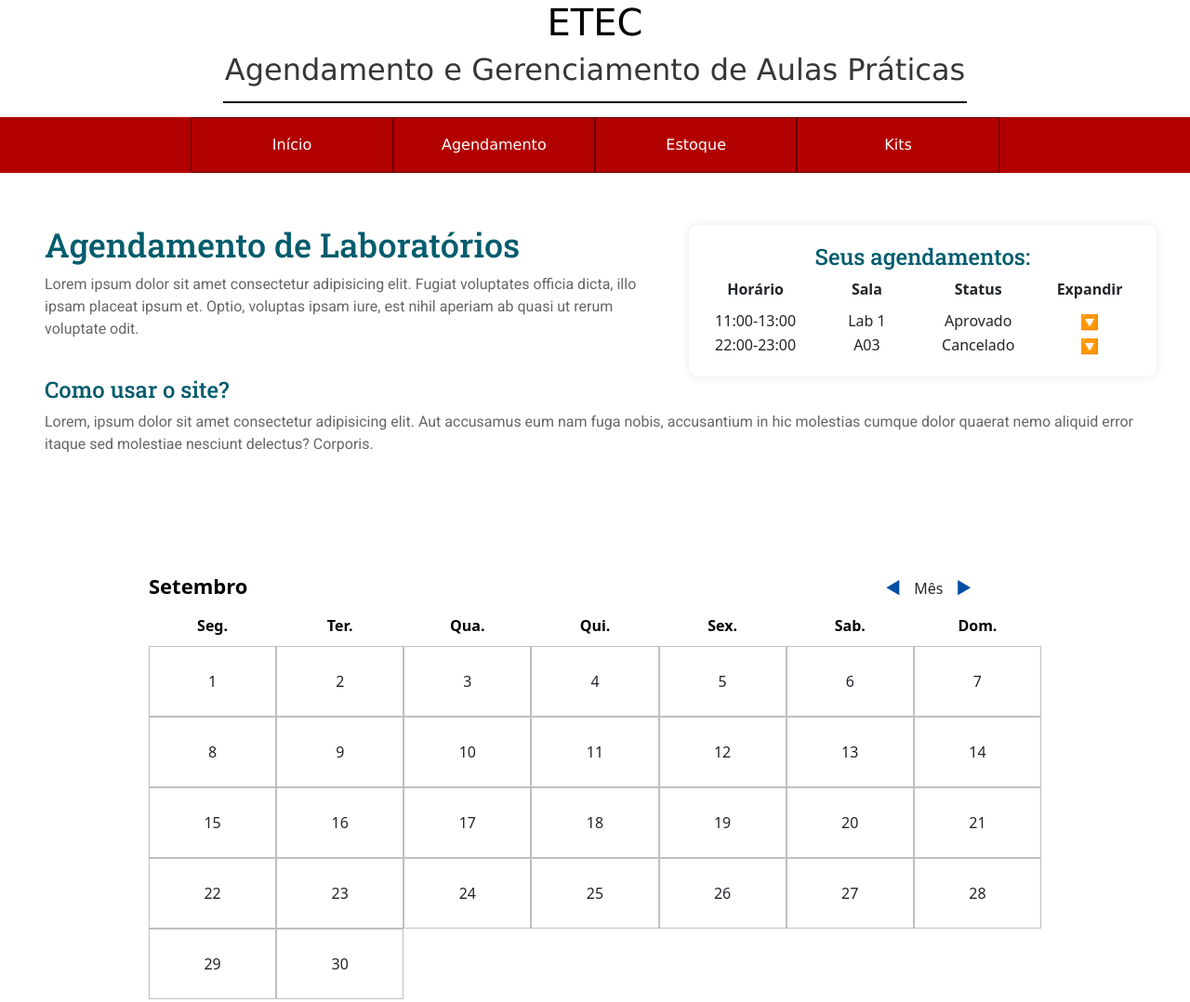
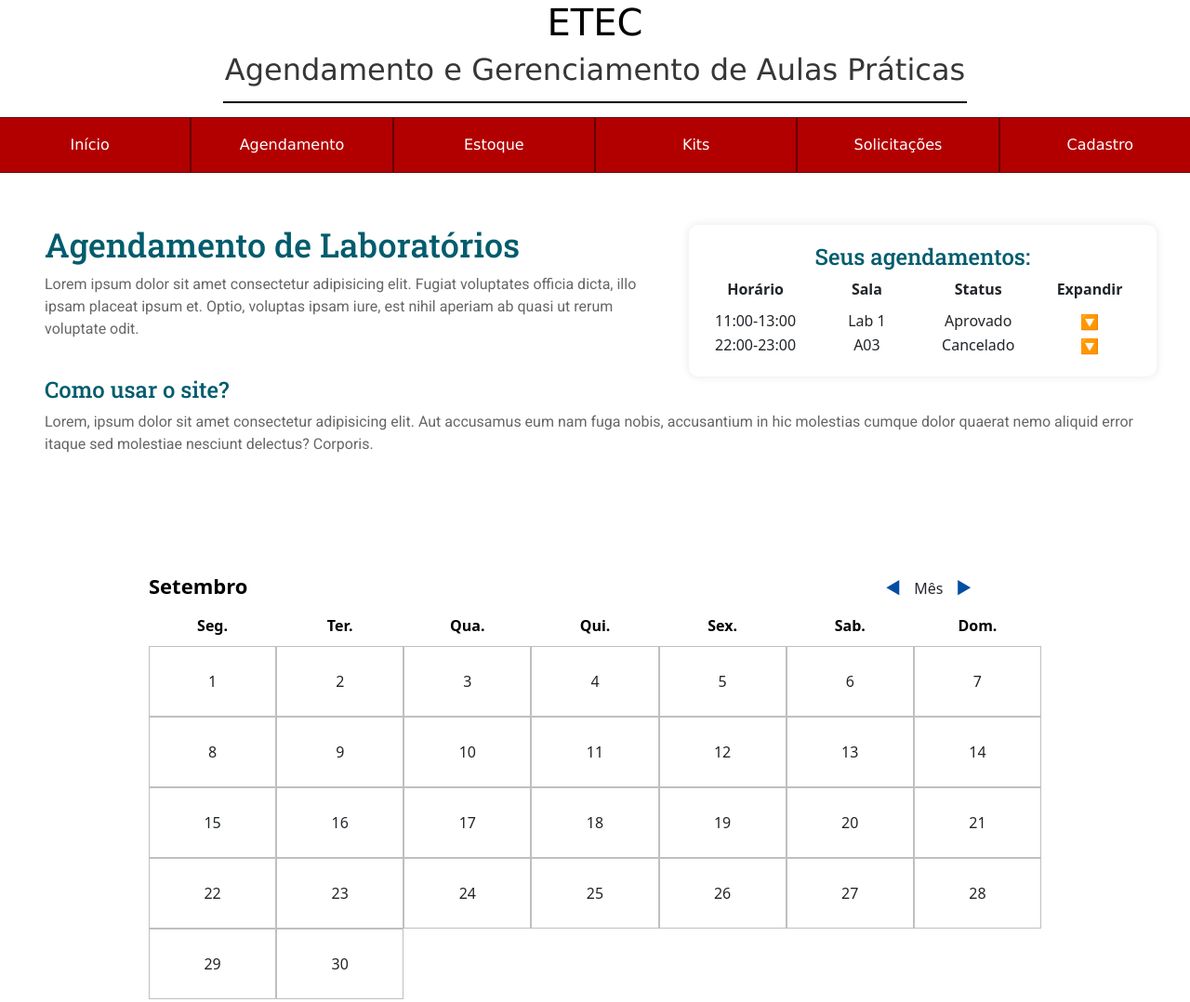
Before and after one commit to Kaique-Sachelli/PI-ETEC, a website: page inicio.html in a window 1280 px wide. Shown: the top 1078 px of the page at 93% size. Drawn offline with nearby package versions, Linux system fonts and the light colour scheme.

Commit message:
Adicionando botões à barra superior

```diff
--- a/inicio.html
+++ b/inicio.html
@@ -28,10 +28,12 @@
 
    </div>
       <div class="row justify-content-md-start  justify-content-lg-center container-vermelho">
-         <button onclick="window.location.href='inicio.html'"class="col-lg-2 col-3 secao"> Início </button>
-         <button onclick="window.location.href='agendamento.html'"class="col-lg-2 col-3 secao"> Agendamento </button>
-         <button onclick="window.location.href=''"class="col-lg-2 col-3 secao"> Estoque </button>
-         <button onclick="window.location.href='produtos.html'"class="col-lg-2 col-3 secao"> Kits </button>
+         <button onclick="window.location.href='inicio.html'"class="col-md-2 col-4 secao">Início</button>
+         <button onclick="window.location.href='agendamento.html'"class="col-md-2 col-4 secao">Agendamento</button>
+         <button onclick="window.location.href='estoque.html'"class="col-md-2 col-4 secao">Estoque</button>
+         <button onclick="window.location.href='produtos.html'"class="col-md-2 col-4 secao">Kits</button>
+         <button onclick="window.location.href=''"class="col-md-2 col-4 secao">Solicitações</button>
+         <button onclick="window.location.href='cadastro.html'"class="col-md-2 col-4 secao">Cadastro</button>
       </div>
    </div>
 
```
